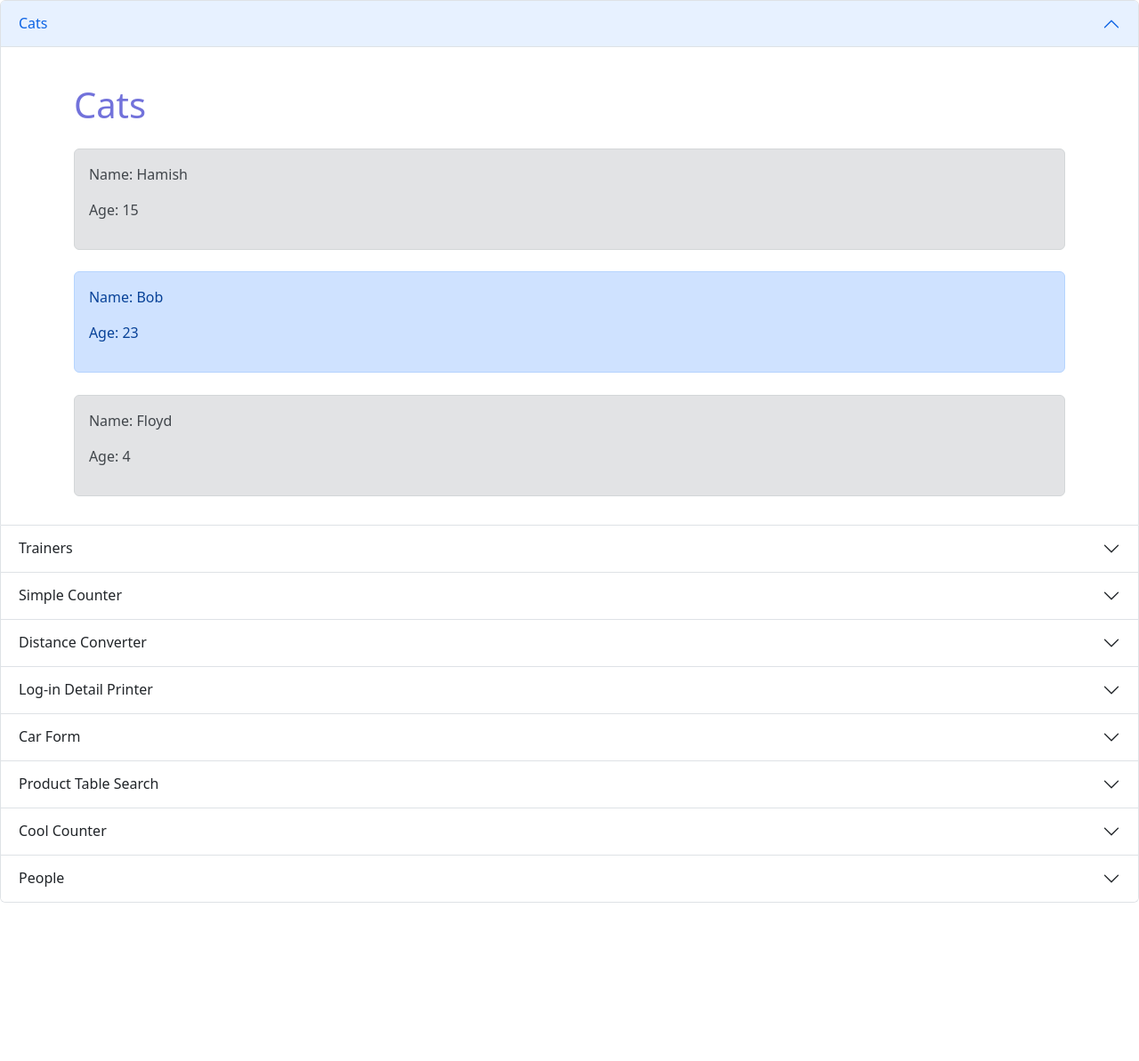
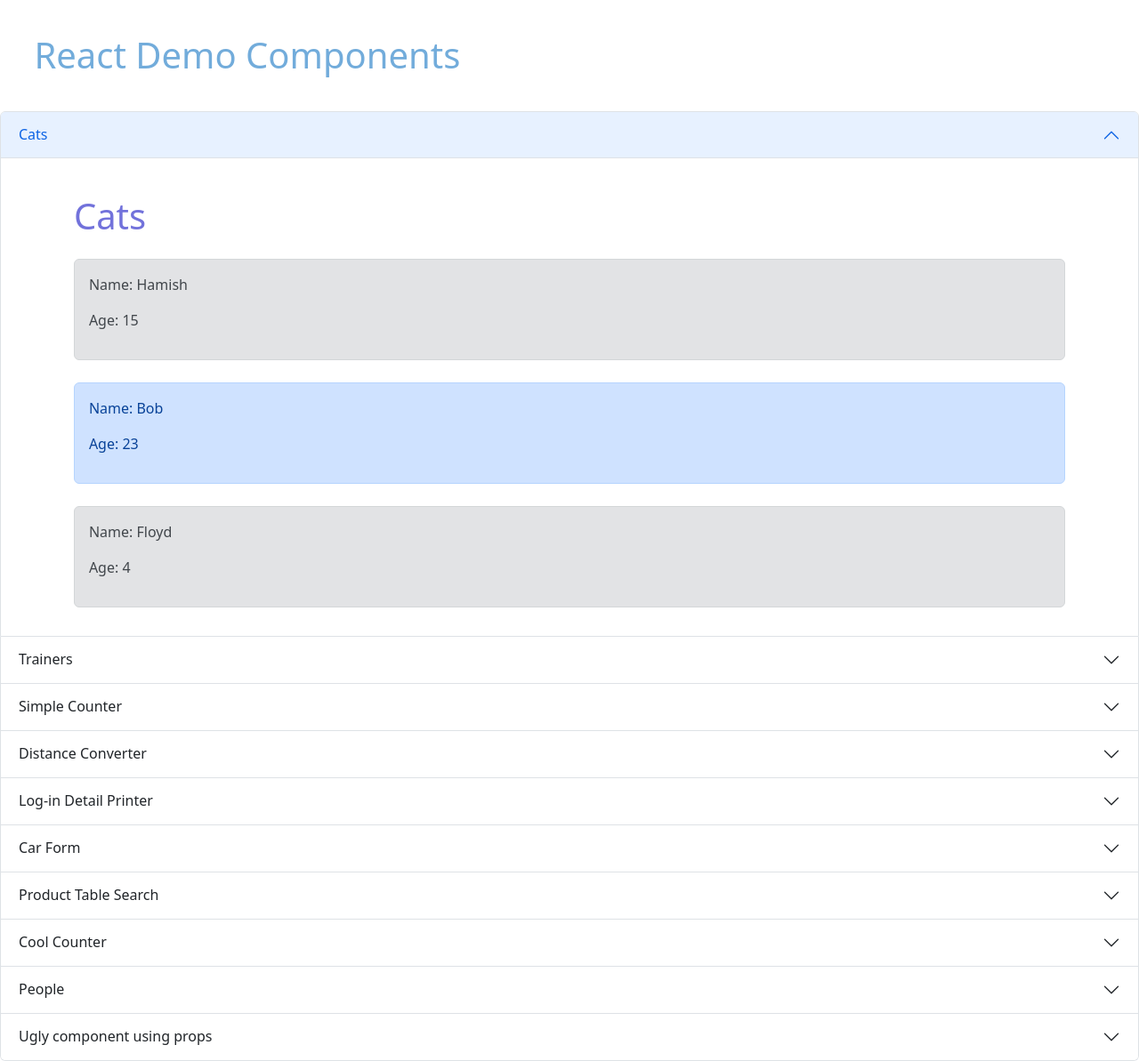
Before and after one commit to braym3/react-demo, a React (Create React App) app: page / in a window 1280 px wide. Shown: the whole page at 89% size. Before the commit the page ends 1015 px from the top, so only its background shows below. Built offline with nearby package versions, Linux system fonts and the light colour scheme.

Commit message:
Added prop component to accordion

```diff
--- a/src/App.css
+++ b/src/App.css
@@ -15,6 +15,11 @@
 
 .component-title{
   color: rgb(114, 114, 219);
+}
+
+.page-title{
+  color: rgb(114, 172, 219);
+  margin: 3%;
 }
 
 .my-button{
--- a/src/App.js
+++ b/src/App.js
@@ -18,6 +18,8 @@ import Accordion from 'react-bootstrap/Accordion';
 function App() { // component - function that returns JSX
   return ( // if you want to return multiple things - put in a div
     <div>
+
+      <h1 className="page-title">React Demo Components</h1>
 
       <Accordion defaultActiveKey="0">
         <Accordion.Item eventKey="0">
@@ -85,9 +87,15 @@ function App() { // component - function that returns JSX
             )};
           </Accordion.Body>
         </Accordion.Item>
+
+        <Accordion.Item eventKey="9">
+          <Accordion.Header>Ugly component using props</Accordion.Header>
+          <Accordion.Body>
+            <ComponentWithProps header='Yo' content='Look at this great content' number={2} nonexistent='boo'/>
+          </Accordion.Body>
+        </Accordion.Item>
       </Accordion>
 
-      {/* <ComponentWithProps header='Yo' content='Look at this great content' number={2} nonexistent='boo'/> */}
     </div>
   );
 }
```
